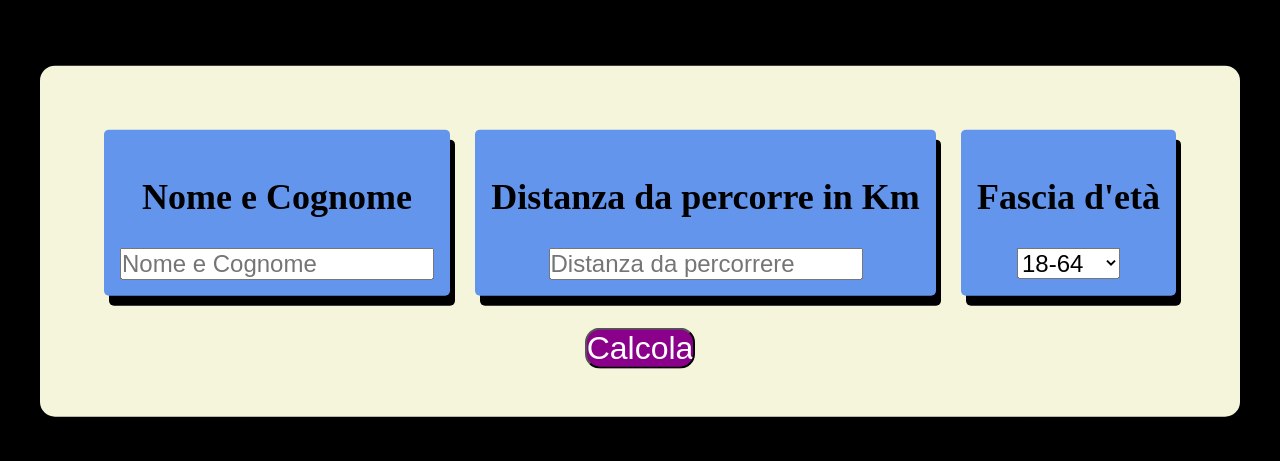
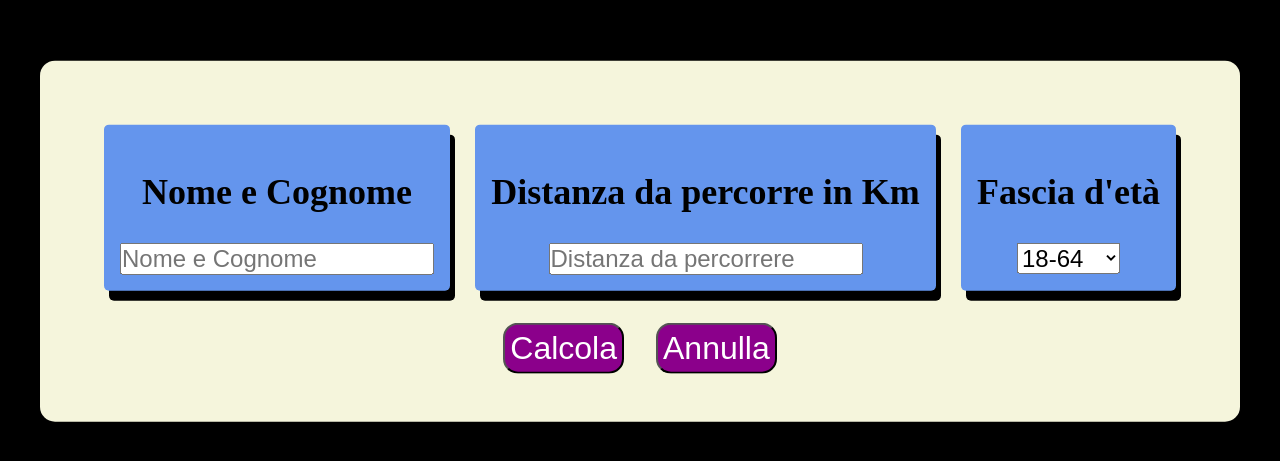
Before and after one commit to Alaikum/js-biglietto-treno-form, a plain HTML site: page index.html in a window 1280 px wide. Shown: the part 159-620 px from the top of the page. Drawn offline with Linux system fonts and the light colour scheme.

Commit message:
Cancel button

```diff
--- a/css/style.css
+++ b/css/style.css
@@ -41,15 +41,18 @@ body{
     display: flex;
     align-items: center;
     justify-content: center;
+    gap: 2rem;
+
 
 }
 
-.calcola{
+.calcola,.cancel{
     font-size: 2rem;
     border-radius: 15px;
     overflow: hidden;
     background-color: darkmagenta;
     color: white;
+    padding: 5px;
 }
  #info__biglietto{
     text-align: center;
--- a/index.html
+++ b/index.html
@@ -50,8 +50,10 @@
         <div class="button">
 
             <button class="calcola">Calcola</button>
+
+
+            <button class="cancel">Annulla</button>
         </div>
-
         <p id="info__biglietto">
 
         </p>
--- a/js/myscript.js
+++ b/js/myscript.js
@@ -52,10 +52,15 @@ buttonElement.addEventListener('click', function () {
 
 
 
-        const infoBiglietto= document.getElementById('info__biglietto');
-        infoBiglietto.innerHTML= "Salve "+ nomeInput.value+",lei percorrà "+km+"km, il costo del biglietto è di "+prezzoFinale+ " Euro.";
+        const infoBiglietto = document.getElementById('info__biglietto');
+        infoBiglietto.innerHTML = "Salve " + nomeInput.value + ",lei percorrà " + km + "km, il costo del biglietto è di " + prezzoFinale + " Euro.";
     }
 
 
 
+
 })
+const buttonCancelElement = document.querySelector('.cancel');
+buttonCancelElement.addEventListener('click', function () {
+    window.location.reload();
+})
```
